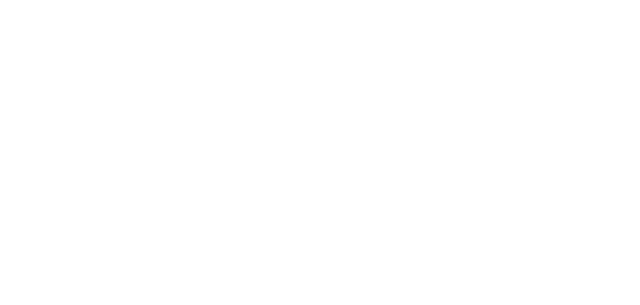
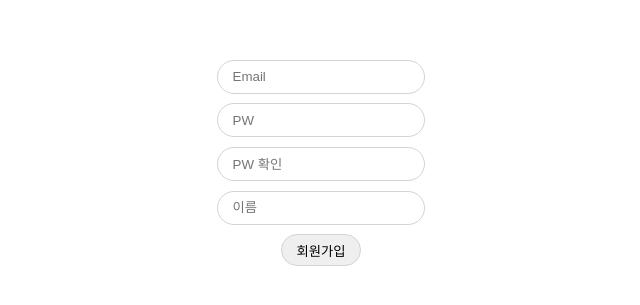
Before and after one commit to CEOS-Developers/react-vote-13th, a React (Create React App) app: page /signup in a window 1280 px wide. Shown: the part 245-550 px from the top of the page, without its empty margins (319-959 px from the left). Built offline with nearby package versions, Linux system fonts and the light colour scheme; the HTML template or start-up script is replaced by a standard one.

Commit message:
feat: 회원가입 기능

```diff
--- a/src/App.js
+++ b/src/App.js
@@ -4,6 +4,7 @@
 import { BrowserRouter as Router, Switch, Route } from 'react-router-dom';
 import axios from 'axios';
 import Vote from './Vote';
+import Signup from './Signup';
 
 function App() {
   const [jwt, setJwt] = useState(null);
@@ -11,6 +12,7 @@
   return (
     <Router>
       <Switch>
+        <Route path="/signup" component={Signup} />
         <Route
           path="/"
           exact
--- /dev/null
+++ b/src/Signup.js
@@ -0,0 +1,101 @@
+import React, { useRef } from 'react';
+import styled from 'styled-components';
+import axios from 'axios';
+import { useHistory } from 'react-router-dom';
+
+const StyledContainer = styled.div`
+  display: flex;
+  flex-direction: column;
+  width: 100%;
+  height: 100vh;
+  justify-content: center;
+  text-align: center;
+  align-items: center;
+`;
+
+const StyledForm = styled.form`
+  display: flex;
+  flex-direction: column;
+  justify-content: center;
+  text-align: center;
+  align-items: center;
+`;
+
+const StyledInput = styled.input`
+  height: 2rem;
+  flex: 8 0 auto;
+
+  border: 1px solid lightgray;
+  border-radius: 100vh;
+  outline: none;
+
+  margin: 0.3rem 0;
+  padding: 0 1.1em;
+`;
+
+function Vote() {
+  const email = useRef();
+  const pw = useRef();
+  const pwCheck = useRef();
+  const name = useRef();
+  const history = useHistory();
+
+  const onSubmit = async (e) => {
+    e.preventDefault();
+    const emailText = email.current.value;
+    const pwText = pw.current.value;
+    const pwCheckText = pwCheck.current.value;
+    const nameText = name.current.value;
+
+    if (emailText === '') {
+      alert('이메일을 입력해주세요');
+      return;
+    }
+
+    if (pwText === '' || pwCheckText === '') {
+      alert('비밀번호를 입력해주세요');
+      return;
+    }
+
+    if (pwText !== pwCheckText) {
+      alert('비밀번호가 일치하지 않습니다.');
+      return;
+    }
+
+    if (nameText === '') {
+      alert('이름을 입력해주세요');
+      return;
+    }
+    try {
+      const result = await axios.post(
+        'http://ec2-13-209-5-166.ap-northeast-2.compute.amazonaws.com:8000/api/signup',
+        {
+          email: emailText,
+          password: pwText,
+          name: nameText,
+        }
+      );
+
+      if (result) {
+        history.push('/');
+      }
+    } catch (e) {
+      if (e.response.status === 409) {
+        alert('이미 존재하는 이메일 입니다.');
+      }
+    }
+  };
+  return (
+    <StyledContainer>
+      <StyledForm onSubmit={onSubmit}>
+        <StyledInput placeholder="Email" ref={email} />
+        <StyledInput type="password" placeholder="PW" ref={pw} />
+        <StyledInput type="password" placeholder="PW 확인" ref={pwCheck} />
+        <StyledInput placeholder="이름" ref={name} />
+        <StyledInput type="submit" value="회원가입" />
+      </StyledForm>
+    </StyledContainer>
+  );
+}
+
+export default Vote;
```
